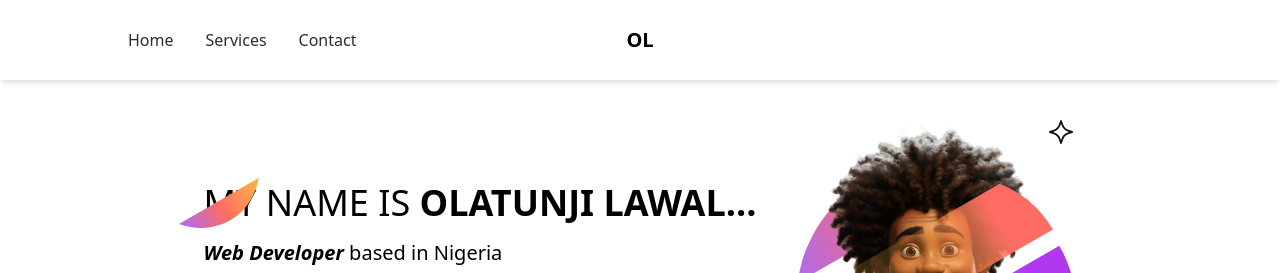
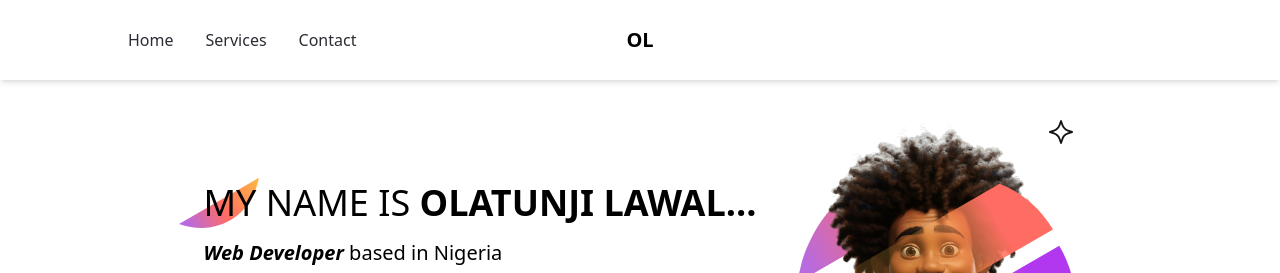
Before and after one commit to AEnedahg/olatunji-lawal-portfolio, a React (Vite) app: page / in a window 1280 px wide. Shown: the top 273 px of the page. Built offline with nearby package versions, Linux system fonts and the light colour scheme.

Commit message:
Update Hero.jsx

```diff
--- a/src/components/Hero.jsx
+++ b/src/components/Hero.jsx
@@ -130,7 +130,7 @@ function Hero() {
           alt="arrow"
           className="absolute -top-5 -left-2 size-20 z-5"
         />
-        <h1 className="uppercase font-medium text-5xl z-50 sm:text-center lg:text-left lg:text-4xl">
+        <h1 className="relative z-50 uppercase font-medium text-5xl z-50 sm:text-center lg:text-left lg:text-4xl">
           My name is <span className="font-bold">Olatunji Lawal...</span>
         </h1>
         <p className="text-xl mt-4 sm:text-center lg:text-left">
```
